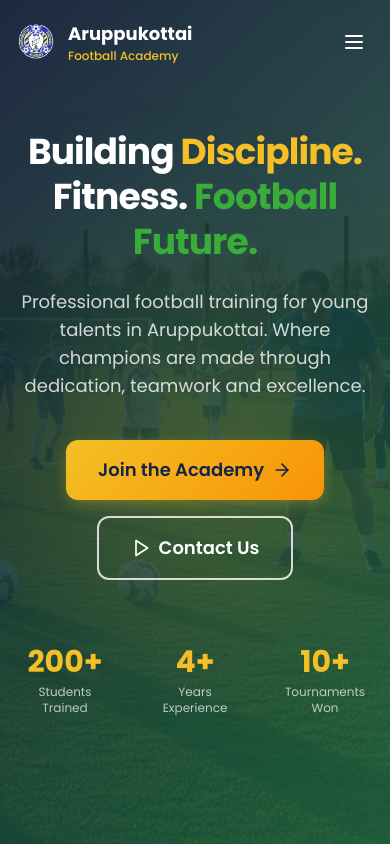
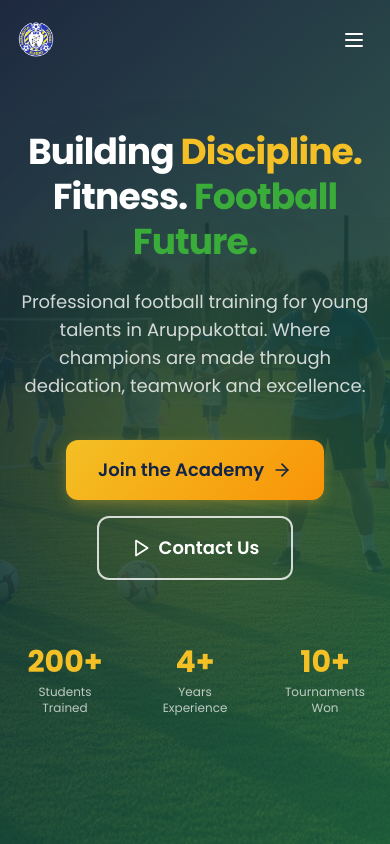
Before and after one commit to apkfootballacademy/Aruppukottai-Football-Academy, a React (Vite) app: page / in a window 390 px wide. Shown: the top 844 px of the page. Built offline with nearby package versions, Linux system fonts and the light colour scheme; the HTML template or start-up script is replaced by a standard one.

Commit message:
March 14

```diff
--- a/src/components/Navbar.tsx
+++ b/src/components/Navbar.tsx
@@ -41,7 +41,7 @@ const Navbar = () => {
             alt="APK Academy"
             className="h-10 w-auto object-contain"
           />
-          <div className="block">
+          <div className={isScrolled ? 'block' : 'hidden sm:block'}>
             <span
               className={`font-bold text-lg transition-colors ${
                 isScrolled ? 'text-foreground' : 'text-white'
```
